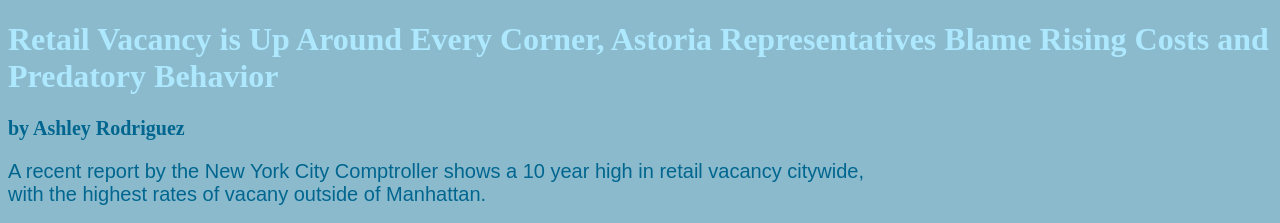
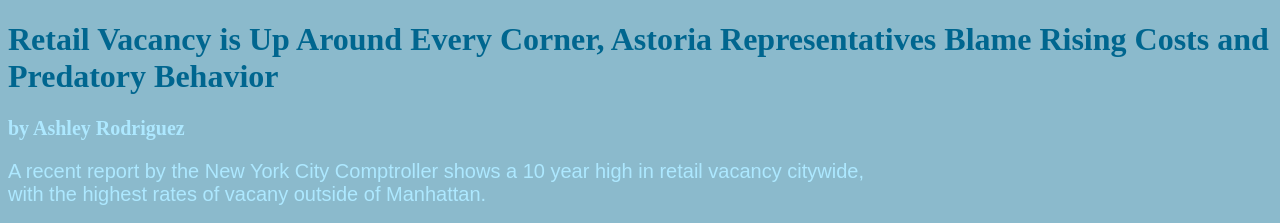
Before and after one commit to ashrodriguez/Maps, a plain HTML site: page maps.html in a window 1280 px wide. Shown: the top 223 px of the page. Drawn offline with Linux system fonts and the light colour scheme.

Commit message:
Update maps.css

```diff
--- a/maps.css
+++ b/maps.css
@@ -1,18 +1,18 @@
 body {background-color: #8BBACC;
-	  color: #ADE8FF}
+	  color: #00668F}
 .blurbtext {
-	color:#00668F;
+	color:#ADE8FF;
 	font-family: sans-serif;
 	font-size: 20px;
 	font-weight: 200;
 	width: 70%;}
 .maintext {
-	color: #00668F;
+	color: #ADE8FF;
 	font-size: 20px;
 	font-weight: 800;
 	width: 70%;
 	display: inline;
 }
 .assignmentrow1 {
-	color:#00668F;
+	color:#ADE8FF;
 	text-align:center;}
```
